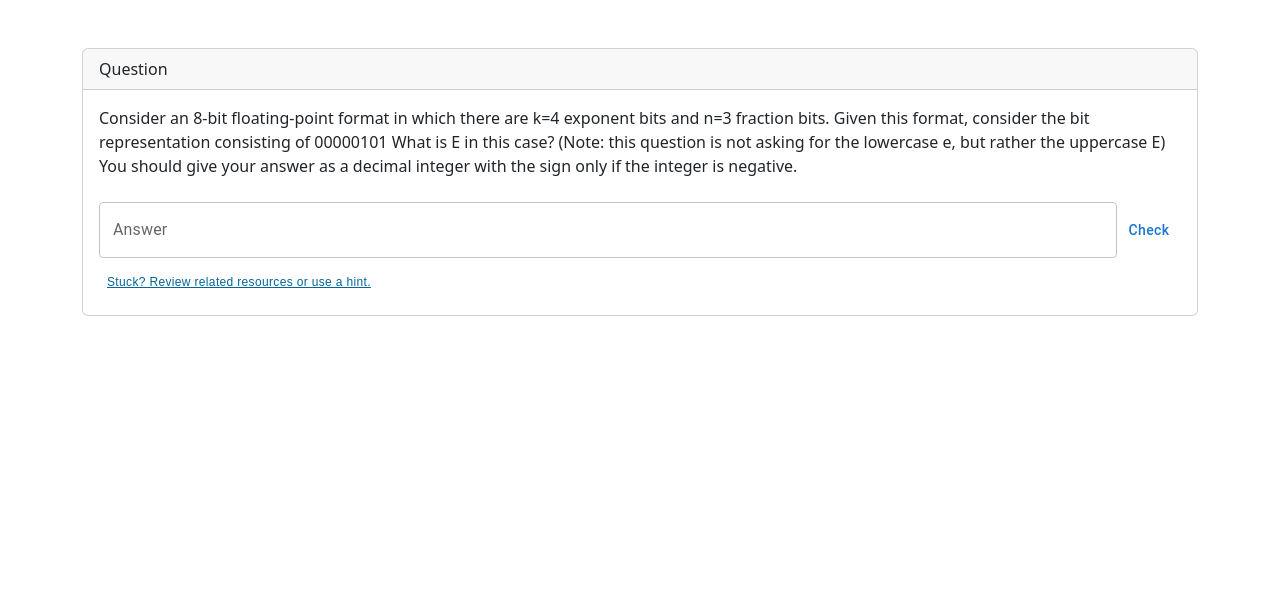
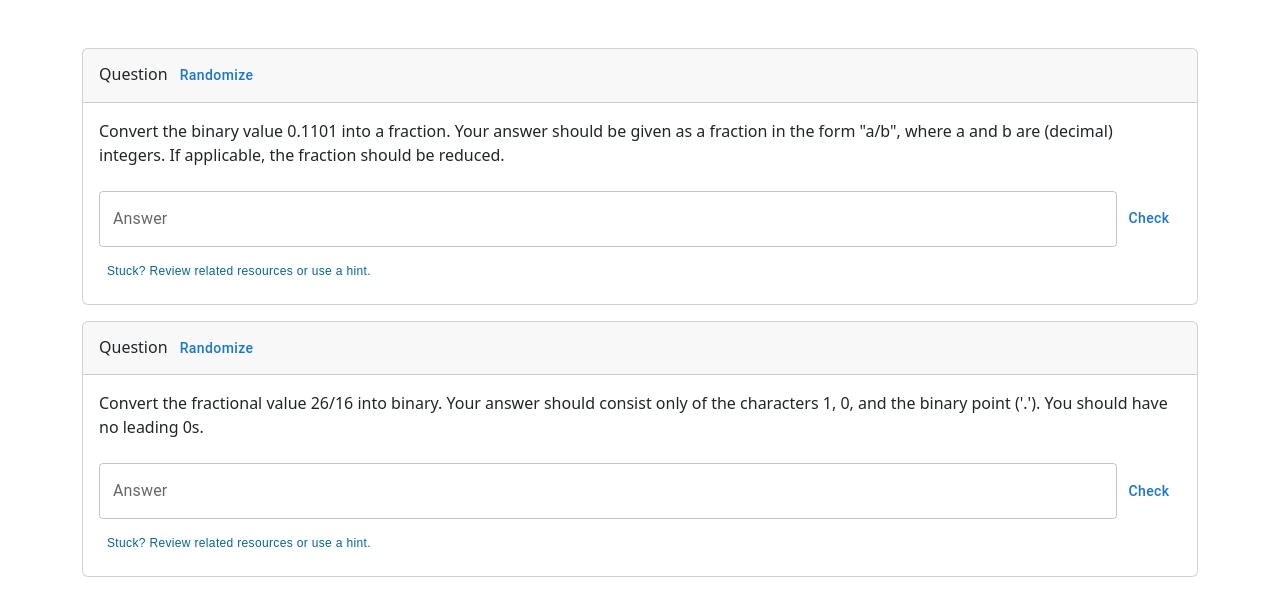
Before and after one commit to mdcrapse/mdcrapse.github.io, a React (Create React App) app: page / in a window 1280 px wide. Shown: the top 616 px of the page. Built offline with nearby package versions, Linux system fonts and the light colour scheme.

Commit message:
Add questions and randomizer

```diff
--- a/src/App.js
+++ b/src/App.js
@@ -1,8 +1,7 @@
-import react, { useEffect, useState } from "react";
+import react from "react";
 import "bootstrap/dist/css/bootstrap.min.css";
 import { createTheme, ThemeProvider } from "@mui/material";
-import ExamQuestion from "./ExamQuestion";
-import { Stack } from "react-bootstrap";
+import ExamQuestionnaire from "./ExamQuestionnaire";
 
 export default function App() {
   const theme = createTheme({
@@ -37,41 +36,3 @@ export default function App() {
     </ThemeProvider>
   );
 }
-
-function questionFloatBinary() {
-  return {
-    description: `Consider an 8-bit floating-point format in which there are k=4 exponent bits and n=3 fraction bits. Given
-    this format, consider the bit representation consisting of 00000101 What is E in this case? (Note: this
-    question is not asking for the lowercase e, but rather the uppercase E) You should give your answer as a
-    decimal integer with the sign only if the integer is negative.`,
-    answer: ``,
-    hint: `Hint for the float binary question`,
-  };
-}
-
-function ExamQuestionnaire({ questions }) {
-  return (
-    <Stack direction="column" gap={3}>
-      <ExamDynamicQuestion randomQuestion={questionFloatBinary} />
-    </Stack>
-  );
-}
-
-function ExamDynamicQuestion({ randomQuestion }) {
-  const [question, setQuestion] = useState({});
-
-  useEffect(() => {
-    setQuestion(randomQuestion());
-  }, []);
-
-  return (
-    <ExamQuestion number={""}>
-      <ExamQuestion.Body>
-        <p>{question.description}</p>
-        <ExamQuestion.Answer correctAnswer={question.answer}></ExamQuestion.Answer>
-        <ExamQuestion.HintToggle />
-      </ExamQuestion.Body>
-      <ExamQuestion.Hint>{question.hint}</ExamQuestion.Hint>
-    </ExamQuestion>
-  );
-}
--- a/src/ExamQuestion.js
+++ b/src/ExamQuestion.js
@@ -1,15 +1,20 @@
 import react, { useState } from "react";
 import "bootstrap/dist/css/bootstrap.min.css";
 import { Accordion, Card } from "react-bootstrap";
-import { Stack, Button, TextField, Box } from "@mui/material";
+import { Stack, Button, TextField } from "@mui/material";
 import { useAccordionButton } from "react-bootstrap/AccordionButton";
 
-export default function ExamQuestion({ children, number = 1 }) {
+export default function ExamQuestion({ children, onRandomize, number = 1 }) {
   return (
     <div>
       <Accordion className="accordion" defaultActiveKey="1">
         <Card>
-          <Card.Header>Question {number}</Card.Header>
+          <Card.Header>
+            Question {number}
+            <Button type="button" onClick={onRandomize}>
+              Randomize
+            </Button>
+          </Card.Header>
           {children}
         </Card>
       </Accordion>
@@ -62,13 +67,19 @@ ExamQuestion.Answer = function Answer({ correctAnswer }) {
 };
 
 ExamQuestion.HintToggle = function HintToggle() {
-  return <ContextAwareToggle eventKey="0">Stuck? Review related resources or use a hint.</ContextAwareToggle>;
+  return (
+    <ContextAwareToggle eventKey="0">
+      Stuck? Review related resources or use a hint.
+    </ContextAwareToggle>
+  );
 };
 
-ExamQuestion.Hint = function Hint({ children }) {
+ExamQuestion.Hint = function Hint({ children, answer }) {
   return (
     <Accordion.Collapse eventKey="0">
-      <Card.Footer>{children}</Card.Footer>
+      <Card.Footer>
+        {children} <br /> The correct answer is {answer}
+      </Card.Footer>
     </Accordion.Collapse>
   );
 };
@@ -82,7 +93,7 @@ const buttonLikeLinkStyle = {
   fontFamily: "arial, sans-serif",
   /*input has OS specific font-family*/
   color: "#069",
-  textDecoration: "underline",
+  // textDecoration: "underline",
   cursor: "pointer",
   fontSize: "75%",
 };
@@ -92,7 +103,11 @@ const buttonLikeLinkStyle = {
  */
 function ContextAwareToggle({ children, eventKey }) {
   return (
-    <Button style={buttonLikeLinkStyle} type="button" onClick={useAccordionButton(eventKey)}>
+    <Button
+      style={buttonLikeLinkStyle}
+      type="button"
+      onClick={useAccordionButton(eventKey)}
+    >
       {children}
     </Button>
   );
--- /dev/null
+++ b/src/ExamQuestionnaire.js
@@ -0,0 +1,76 @@
+import react, { useEffect, useState } from "react";
+import "bootstrap/dist/css/bootstrap.min.css";
+import ExamQuestion from "./ExamQuestion";
+import { Stack } from "react-bootstrap";
+
+export default function ExamQuestionnaire() {
+  return (
+    <Stack direction="column" gap={3}>
+      <ExamDynamicQuestion randomQuestion={questionBinaryToFraction} />
+      <ExamDynamicQuestion randomQuestion={questionFractionToBinary} />
+    </Stack>
+  );
+}
+
+function randInt(min, max) {
+  return Math.floor(Math.random() * (max - min + 1)) + min;
+}
+
+function questionFractionToBinary() {
+  const shift = randInt(1, 4);
+  const d = 1 << shift;
+  const n = randInt(d, 31) + 1;
+  const bits = n.toString(2);
+  const dotIdx = bits.length - shift;
+  const answer = `${bits.slice(0, dotIdx)}.${bits.slice(
+    dotIdx,
+    Math.max(bits.lastIndexOf("1"), dotIdx) + 1
+  )}`;
+
+  return {
+    description: `Convert the fractional value ${n}/${d} into binary. Your answer should consist only of the characters 1, 0, and the binary point ('.'). You should have no leading 0s.`,
+    answer: answer,
+    hint: `Answer: ${answer}`,
+  };
+}
+
+function questionBinaryToFraction() {
+  let bits = randInt(1, 15).toString(2);
+  bits = bits.slice(0, bits.lastIndexOf("1") + 1);
+  const allBits = `0.${bits}`;
+  const d = 1 << bits.length;
+  let n = 0;
+  for (var i = 0; i < bits.length; i++) {
+    n += bits[i] === "1" ? (1 << bits.length) >>> (i + 1) : 0;
+  }
+  const answer = `${n}/${d}`;
+
+  return {
+    description: `Convert the binary value ${allBits} into a fraction. Your answer should be given as a fraction in the form "a/b", where a and b are (decimal) integers. If applicable, the fraction should be reduced.`,
+    answer: answer,
+    hint: `Answer: ${answer}`,
+  };
+}
+
+function ExamDynamicQuestion({ randomQuestion }) {
+  const [question, setQuestion] = useState({});
+
+  useEffect(() => {
+    setQuestion(randomQuestion());
+  }, []);
+
+  return (
+    <ExamQuestion onRandomize={() => setQuestion(randomQuestion())} number={""}>
+      <ExamQuestion.Body>
+        <p>{question.description}</p>
+        <ExamQuestion.Answer
+          correctAnswer={question.answer}
+        ></ExamQuestion.Answer>
+        <ExamQuestion.HintToggle />
+      </ExamQuestion.Body>
+      <ExamQuestion.Hint answer={question.answer}>
+        {question.hint}
+      </ExamQuestion.Hint>
+    </ExamQuestion>
+  );
+}
```
